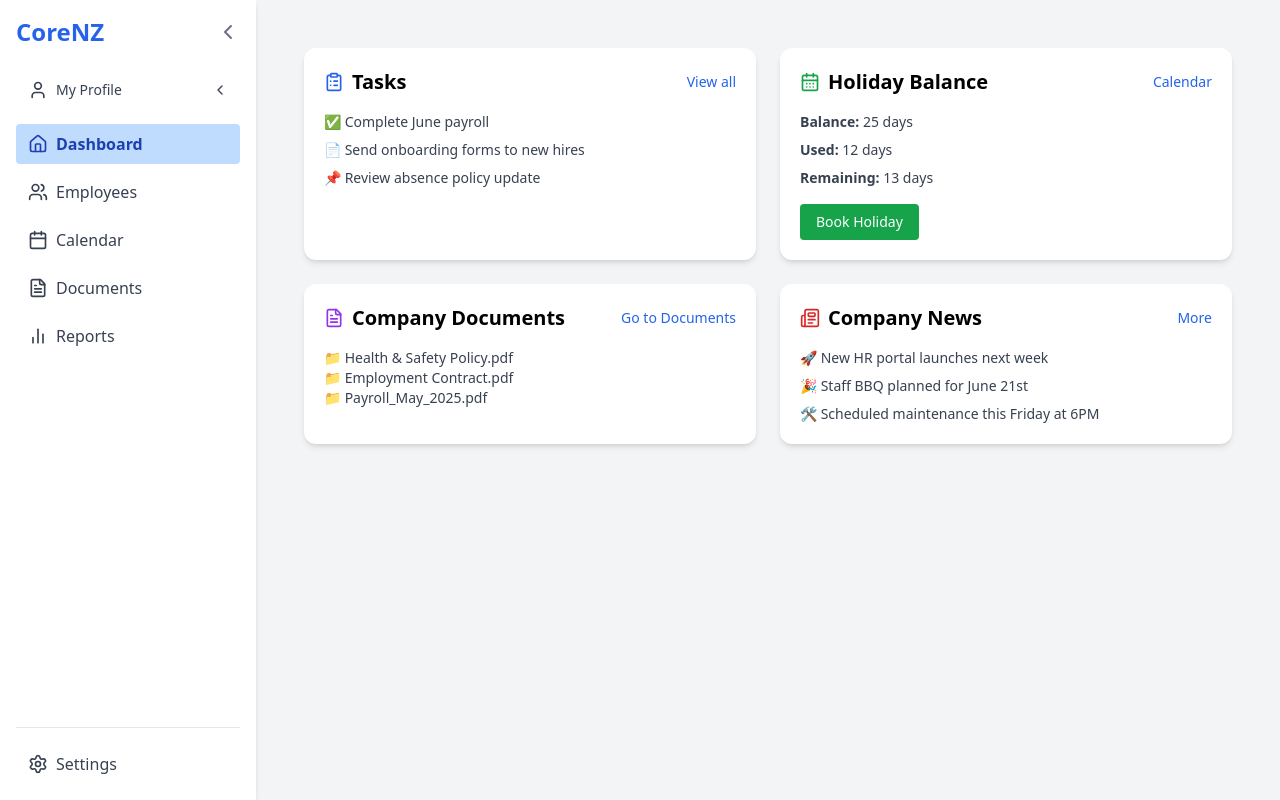
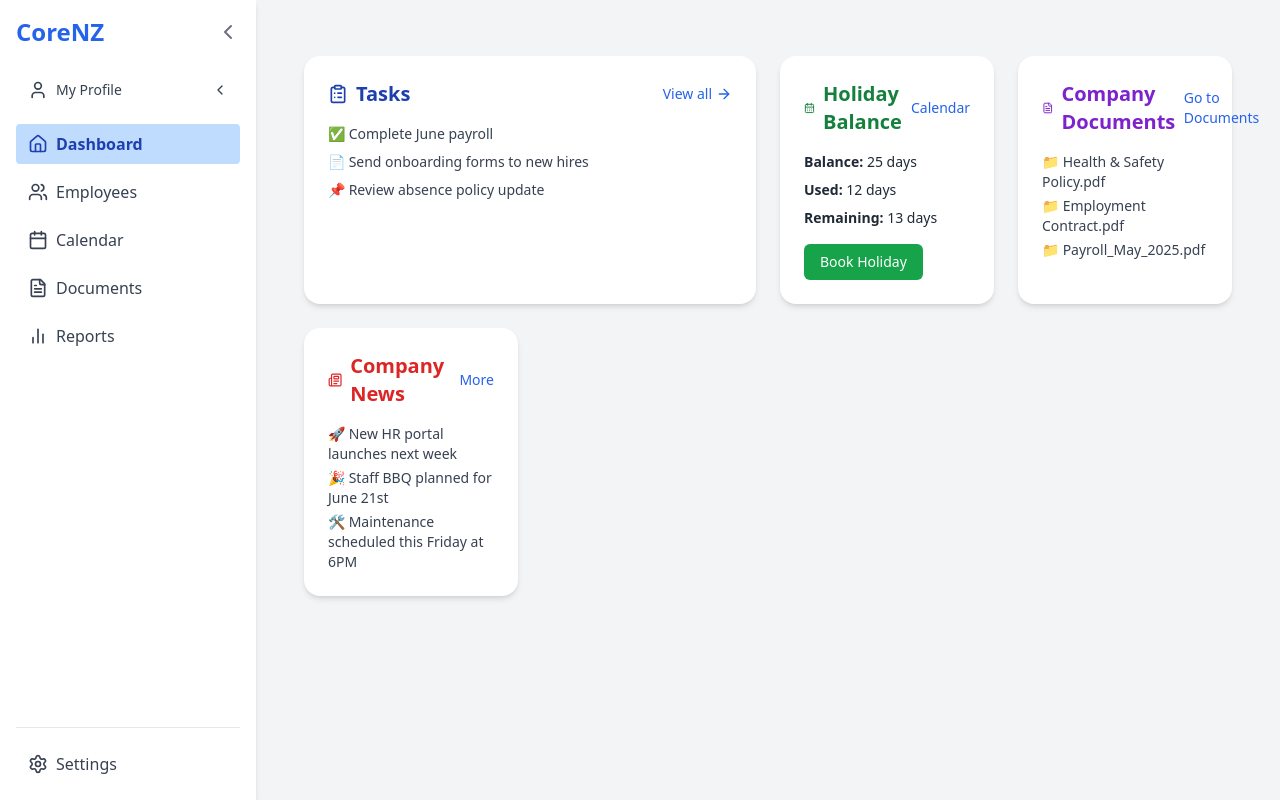
Before and after one commit to VacationReady/corenz-frontend, a Next.js app: page /dashboard in a window 1280 px wide. Built offline with nearby package versions, Linux system fonts and the light colour scheme; no server answers.

Commit message:
UI: Phase 1 modern 2025 dashboard redesign

```diff
--- a/app/(withSidebar)/dashboard/page.tsx
+++ b/app/(withSidebar)/dashboard/page.tsx
@@ -1,52 +1,72 @@
 "use client";
-import { CalendarDays, FileText, Newspaper, ClipboardList } from "lucide-react";
+import {
+  CalendarDays,
+  FileText,
+  Newspaper,
+  ClipboardList,
+  ArrowRight,
+} from "lucide-react";
 import Link from "next/link";
 
 export default function DashboardPage() {
   return (
-    <div className="p-6 grid grid-cols-1 md:grid-cols-2 gap-6">
+    <div className="max-w-screen-xl mx-auto px-6 py-8 grid grid-cols-1 md:grid-cols-2 xl:grid-cols-4 gap-6">
       {/* Tasks Panel */}
-      <div className="bg-white rounded-xl shadow-md p-5">
+      <div className="col-span-2 bg-white rounded-2xl shadow-md p-6 flex flex-col justify-between hover:shadow-lg transition-shadow">
+        <div>
           <div className="flex items-center justify-between mb-4">
-          <h2 className="text-xl font-bold flex items-center">
-            <ClipboardList className="w-5 h-5 mr-2 text-blue-600" /> Tasks
+            <h2 className="text-xl font-semibold flex items-center text-blue-800">
+              <ClipboardList className="w-5 h-5 mr-2" />
+              Tasks
             </h2>
-          <Link href="/tasks" className="text-blue-600 hover:underline text-sm">View all</Link>
+            <Link href="/tasks" className="text-sm text-blue-600 hover:underline flex items-center">
+              View all <ArrowRight className="w-4 h-4 ml-1" />
+            </Link>
           </div>
-        <ul className="text-sm space-y-2 text-gray-700">
+          <ul className="space-y-2 text-sm text-gray-700">
             <li>✅ Complete June payroll</li>
             <li>📄 Send onboarding forms to new hires</li>
             <li>📌 Review absence policy update</li>
           </ul>
         </div>
+      </div>
 
-      {/* Holiday Summary Panel */}
-      <div className="bg-white rounded-xl shadow-md p-5">
+      {/* Holiday Balance Panel */}
+      <div className="col-span-2 xl:col-span-1 bg-white rounded-2xl shadow-md p-6 hover:shadow-lg transition-shadow">
         <div className="flex items-center justify-between mb-4">
-          <h2 className="text-xl font-bold flex items-center">
-            <CalendarDays className="w-5 h-5 mr-2 text-green-600" /> Holiday Balance
+          <h2 className="text-xl font-semibold flex items-center text-green-700">
+            <CalendarDays className="w-5 h-5 mr-2" />
+            Holiday Balance
           </h2>
-          <Link href="/calendar" className="text-blue-600 hover:underline text-sm">Calendar</Link>
+          <Link href="/calendar" className="text-sm text-blue-600 hover:underline">
+            Calendar
+          </Link>
         </div>
-        <div className="text-gray-700 text-sm space-y-2">
+        <div className="text-sm text-gray-800 space-y-2">
           <p><strong>Balance:</strong> 25 days</p>
           <p><strong>Used:</strong> 12 days</p>
           <p><strong>Remaining:</strong> 13 days</p>
         </div>
-        <Link href="/calendar/book" className="mt-4 inline-block bg-green-600 text-white px-4 py-2 rounded hover:bg-green-700 text-sm">
+        <Link
+          href="/calendar/book"
+          className="mt-4 inline-block bg-green-600 text-white text-sm px-4 py-2 rounded-md hover:bg-green-700 transition-colors"
+        >
           Book Holiday
         </Link>
       </div>
 
-      {/* Documents Panel */}
-      <div className="bg-white rounded-xl shadow-md p-5">
+      {/* Company Documents Panel */}
+      <div className="col-span-2 md:col-span-1 bg-white rounded-2xl shadow-md p-6 hover:shadow-lg transition-shadow">
         <div className="flex items-center justify-between mb-4">
-          <h2 className="text-xl font-bold flex items-center">
-            <FileText className="w-5 h-5 mr-2 text-purple-600" /> Company Documents
+          <h2 className="text-xl font-semibold flex items-center text-purple-700">
+            <FileText className="w-5 h-5 mr-2" />
+            Company Documents
           </h2>
-          <Link href="/documents" className="text-blue-600 hover:underline text-sm">Go to Documents</Link>
+          <Link href="/documents" className="text-sm text-blue-600 hover:underline">
+            Go to Documents
+          </Link>
         </div>
-        <ul className="text-sm text-gray-700">
+        <ul className="text-sm text-gray-700 space-y-1">
           <li>📁 Health & Safety Policy.pdf</li>
           <li>📁 Employment Contract.pdf</li>
           <li>📁 Payroll_May_2025.pdf</li>
@@ -54,17 +74,20 @@ export default function DashboardPage() {
       </div>
 
       {/* Company News Panel */}
-      <div className="bg-white rounded-xl shadow-md p-5">
+      <div className="col-span-2 md:col-span-1 bg-white rounded-2xl shadow-md p-6 hover:shadow-lg transition-shadow">
         <div className="flex items-center justify-between mb-4">
-          <h2 className="text-xl font-bold flex items-center">
-            <Newspaper className="w-5 h-5 mr-2 text-red-600" /> Company News
+          <h2 className="text-xl font-semibold flex items-center text-red-600">
+            <Newspaper className="w-5 h-5 mr-2" />
+            Company News
           </h2>
-          <Link href="/news" className="text-blue-600 hover:underline text-sm">More</Link>
+          <Link href="/news" className="text-sm text-blue-600 hover:underline">
+            More
+          </Link>
         </div>
-        <ul className="text-sm text-gray-700 space-y-2">
+        <ul className="text-sm text-gray-700 space-y-1">
           <li>🚀 New HR portal launches next week</li>
           <li>🎉 Staff BBQ planned for June 21st</li>
-          <li>🛠 Scheduled maintenance this Friday at 6PM</li>
+          <li>🛠 Maintenance scheduled this Friday at 6PM</li>
         </ul>
       </div>
     </div>
```
Lines whose indentation alone changed are shown as unchanged.
